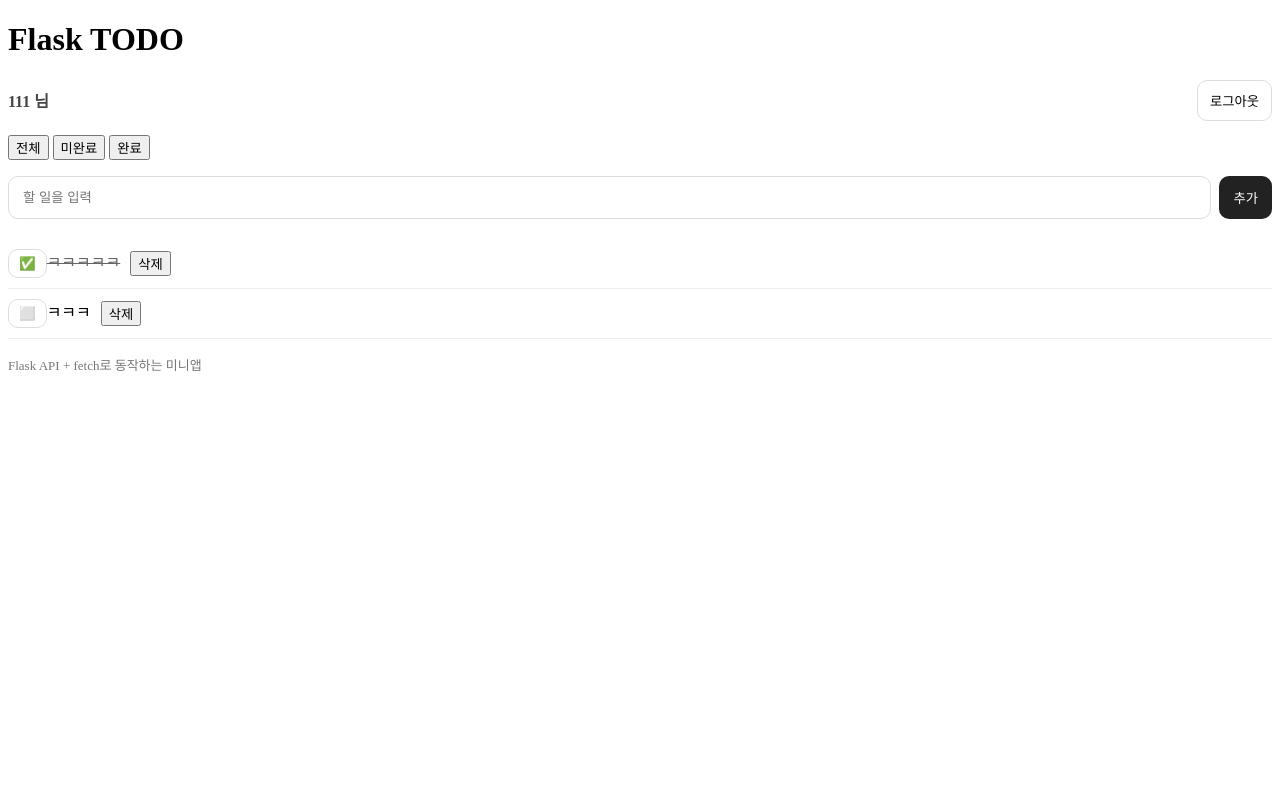
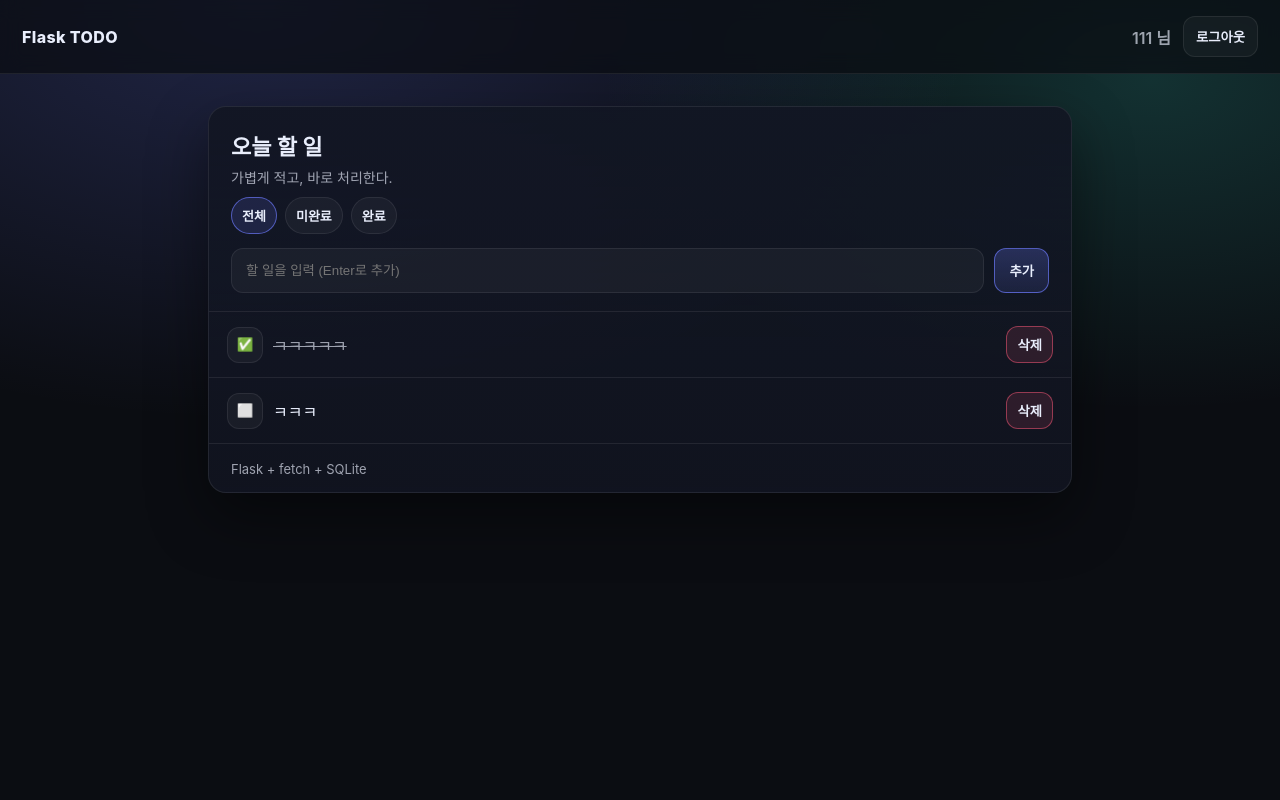
Before and after one commit to k991020/my-flask-todo, a Flask app: page / in a window 1280 px wide. Run offline with Flask 3, Linux system fonts and the light colour scheme; a user stored in the database is signed in; data comes from the database, SQL or seed files in the repository.

Commit message:
UI refresh

```diff
--- a/static/style.css
+++ b/static/style.css
@@ -1,210 +1,217 @@
-.row {
-  display: flex;
-  gap: 8px;
-  margin: 16px 0 20px;
+:root{
+  --bg:#0b0d12;
+  --card:#121623;
+  --line:rgba(255,255,255,.08);
+  --text:#e9eefc;
+  --muted:rgba(233,238,252,.66);
+  --accent:#6d7cff;
+  --accent2:#37d6c2;
+  --danger:#ff5a7a;
 }
 
-.row input {
-  flex: 1;
-  padding: 12px 14px;
-  border: 1px solid #ddd;
-  border-radius: 10px;
+*{ box-sizing:border-box; }
+html,body{ height:100%; }
+
+body{
+  margin:0;
+  font-family:-apple-system,BlinkMacSystemFont,"Apple SD Gothic Neo","Noto Sans KR",system-ui,sans-serif;
+  background: radial-gradient(1200px 700px at 20% 0%, rgba(109,124,255,.22), transparent 60%),
+              radial-gradient(1000px 600px at 90% 10%, rgba(55,214,194,.18), transparent 55%),
+              var(--bg);
+  color:var(--text);
 }
 
-.row button {
-  padding: 12px 14px;
-  border: 0;
-  border-radius: 10px;
-  cursor: pointer;
-  background: #222;
-  color: #fff;
+/* Topbar */
+.topbar{
+  position:sticky;
+  top:0;
+  z-index:10;
+  display:flex;
+  align-items:center;
+  justify-content:space-between;
+  padding:16px 22px;
+  background:rgba(11,13,18,.72);
+  border-bottom:1px solid var(--line);
+  backdrop-filter: blur(10px);
 }
 
-.list {
-  list-style: none;
-  padding: 0;
-  margin: 0;
+.brand{
+  font-weight:800;
+  letter-spacing:.4px;
 }
 
-.todo {
-  display: flex;
-  align-items: center;
-  gap: 10px;
-  padding: 10px 0;
-  border-bottom: 1px solid #eee;
+.right{
+  display:flex;
+  align-items:center;
+  gap:12px;
 }
 
-.toggle {
-  background: transparent;
-  color: #111;
-  padding: 6px 10px;
-  border: 1px solid #ddd;
-  border-radius: 10px;
-  cursor: pointer;
+.who{
+  color:var(--muted);
+  font-weight:600;
 }
 
-.done {
-  text-decoration: line-through;
-  opacity: 0.6;
+/* Layout */
+.wrap{
+  max-width:900px;
+  margin:32px auto;
+  padding:0 18px;
 }
 
-.muted {
-  margin-top: 16px;
-  color: #777;
-  font-size: 13px;
-}
-const listEl = document.getElementById("todo-list");
-const formEl = document.getElementById("todo-form");
-const inputEl = document.getElementById("todo-input");
-const filterBtns = document.querySelectorAll(".filter-btn");
-
-let currentFilter = "all";
-
-async function fetchTodos() {
-  const res = await fetch(`/api/todos?filter=${currentFilter}`);
-  const todos = await res.json();
-  render(todos);
+.card{
+  background: linear-gradient(180deg, rgba(18,22,35,.92), rgba(18,22,35,.78));
+  border:1px solid var(--line);
+  border-radius:18px;
+  overflow:hidden;
+  box-shadow: 0 24px 60px rgba(0,0,0,.45);
 }
 
-function setActiveFilterUI() {
-  filterBtns.forEach((b) => {
-    b.classList.toggle("active", b.dataset.filter === currentFilter);
-  });
+.card-head{
+  padding:22px 22px 10px;
 }
 
-function render(todos) {
-  listEl.innerHTML = "";
-
-  for (const t of todos) {
-    const li = document.createElement("li");
-    li.className = "todo";
-
-    const left = document.createElement("div");
-    left.className = "left";
-
-    const toggleBtn = document.createElement("button");
-    toggleBtn.type = "button";
-    toggleBtn.className = "toggle";
-    toggleBtn.textContent = t.done ? "✅" : "⬜";
-    toggleBtn.addEventListener("click", async () => {
-      await toggleTodo(t.id);
-      await fetchTodos();
-    });
-
-    const span = document.createElement("span");
-    span.textContent = t.title;
-    span.className = t.done ? "done" : "";
-
-    left.appendChild(toggleBtn);
-    left.appendChild(span);
-
-    const delBtn = document.createElement("button");
-    delBtn.type = "button";
-    delBtn.className = "delete";
-    delBtn.textContent = "삭제";
-    delBtn.addEventListener("click", async () => {
-      const ok = confirm("삭제할까?");
-      if (!ok) return;
-      await deleteTodo(t.id);
-      await fetchTodos();
-    });
-
-    li.appendChild(left);
-    li.appendChild(delBtn);
-    listEl.appendChild(li);
-  }
+.card-head h1{
+  margin:0;
+  font-size:22px;
 }
 
-async function addTodo(title) {
-  const res = await fetch("/api/todos", {
-    method: "POST",
-    headers: { "Content-Type": "application/json" },
-    body: JSON.stringify({ title }),
-  });
-
-  if (!res.ok) {
-    const err = await res.json().catch(() => ({}));
-    alert(err.error || "추가 실패");
-    return;
-  }
-
-  inputEl.value = "";
-  await fetchTodos();
+.sub{
+  margin:6px 0 0;
+  color:var(--muted);
+  font-size:14px;
 }
 
-async function toggleTodo(id) {
-  const res = await fetch(`/api/todos/${id}`, { method: "PATCH" });
-  if (!res.ok) alert("토글 실패");
+/* Filters */
+.filters{
+  display:flex;
+  gap:8px;
+  padding: 0 22px 14px;
 }
 
-async function deleteTodo(id) {
-  const res = await fetch(`/api/todos/${id}`, { method: "DELETE" });
-  if (!res.ok) alert("삭제 실패");
+.chip{
+  padding:8px 10px;
+  border-radius:999px;
+  border:1px solid var(--line);
+  background:rgba(255,255,255,.04);
+  color:var(--text);
+  cursor:pointer;
+  font-weight:600;
+  font-size:13px;
 }
 
-formEl.addEventListener("submit", (e) => {
-  e.preventDefault();
-  const title = inputEl.value.trim();
-  if (!title) return;
-  addTodo(title);
-});
-
-filterBtns.forEach((b) => {
-  b.addEventListener("click", async () => {
-    currentFilter = b.dataset.filter;
-    setActiveFilterUI();
-    await fetchTodos();
-  });
-});
-
-setActiveFilterUI();
-fetchTodos();
-
-.error {
-  margin: 10px 0;
-  padding: 10px 12px;
-  border: 1px solid #f1b4b4;
-  background: #fff5f5;
-  border-radius: 10px;
-}
-.auth-form {
-  display: grid;
-  gap: 10px;
-  margin: 16px 0 10px;
+.chip.active{
+  border-color: rgba(109,124,255,.65);
+  background: rgba(109,124,255,.15);
 }
 
-.auth-form input {
-  width: 100%;
-  padding: 12px 14px;
-  border: 1px solid #ddd;
-  border-radius: 10px;
+/* Composer */
+.composer{
+  display:flex;
+  gap:10px;
+  padding: 0 22px 18px;
 }
 
-.auth-form button {
-  padding: 12px 14px;
-  border: 0;
-  border-radius: 10px;
-  cursor: pointer;
-  background: #222;
-  color: #fff;
+#todo-input{
+  flex:1;
+  padding:12px 14px;
+  border-radius:12px;
+  border:1px solid var(--line);
+  background:rgba(255,255,255,.04);
+  color:var(--text);
+  outline:none;
 }
 
-.topbar {
-  display: flex;
-  align-items: center;
-  justify-content: space-between;
-  margin: 10px 0 14px;
+#todo-input:focus{
+  border-color: rgba(109,124,255,.65);
+  box-shadow: 0 0 0 3px rgba(109,124,255,.15);
 }
 
-.who {
-  color: #444;
-  font-weight: 600;
+/* Buttons */
+.btn{
+  padding:12px 14px;
+  border-radius:12px;
+  border:1px solid var(--line);
+  background:rgba(255,255,255,.04);
+  color:var(--text);
+  cursor:pointer;
+  font-weight:700;
 }
 
-.logout {
-  padding: 10px 12px;
-  border: 1px solid #ddd;
-  background: #fff;
-  border-radius: 10px;
-  cursor: pointer;
+.btn-primary{
+  border-color: rgba(109,124,255,.65);
+  background: linear-gradient(180deg, rgba(109,124,255,.25), rgba(109,124,255,.12));
 }
+
+.btn-ghost{
+  padding:10px 12px;
+}
+
+/* List */
+.list{
+  list-style:none;
+  margin:0;
+  padding:0;
+  border-top:1px solid var(--line);
+}
+
+.todo{
+  display:flex;
+  align-items:center;
+  justify-content:space-between;
+  padding:14px 18px;
+  border-bottom:1px solid var(--line);
+}
+
+.left{
+  display:flex;
+  align-items:center;
+  gap:10px;
+  min-width:0;
+}
+
+.toggle{
+  width:36px;
+  height:36px;
+  border-radius:12px;
+  border:1px solid var(--line);
+  background:rgba(255,255,255,.04);
+  cursor:pointer;
+}
+
+.todo span{
+  display:block;
+  white-space:nowrap;
+  overflow:hidden;
+  text-overflow:ellipsis;
+  max-width:520px;
+}
+
+.done{
+  text-decoration: line-through;
+  opacity:.65;
+}
+
+.delete{
+  padding:8px 10px;
+  border-radius:12px;
+  border:1px solid rgba(255,90,122,.5);
+  background: rgba(255,90,122,.12);
+  color: var(--text);
+  cursor:pointer;
+  font-weight:700;
+}
+
+.foot{
+  padding:14px 22px;
+}
+
+.muted{
+  color:var(--muted);
+  font-size:13px;
+}
+
+/* Responsive */
+@media (max-width: 560px){
+  .todo span{ max-width: 220px; }
+  .right .who{ display:none; }
+}
--- a/templates/index.html
+++ b/templates/index.html
@@ -7,35 +7,42 @@
   <link rel="stylesheet" href="{{ url_for('static', filename='style.css') }}">
 </head>
 <body>
-  <div class="container">
-    <h1>Flask TODO</h1>
-    <div class="topbar">
-  <div class="who">
-    {{ session.get("username") }} 님
-  </div>
+  <header class="topbar">
+    <div class="brand">Flask TODO</div>
 
-  <form method="post" action="/logout">
-    <button type="submit" class="logout">로그아웃</button>
-  </form>
-</div>
+    <div class="right">
+      <div class="who">{{ session.get("username") }} 님</div>
+      <form method="post" action="/logout">
+        <button class="btn btn-ghost" type="submit">로그아웃</button>
+      </form>
+    </div>
+  </header>
 
+  <main class="wrap">
+    <section class="card">
+      <div class="card-head">
+        <h1>오늘 할 일</h1>
+        <p class="sub">가볍게 적고, 바로 처리한다.</p>
+      </div>
 
-    <div class="filters">
-  <button type="button" class="filter-btn" data-filter="all">전체</button>
-  <button type="button" class="filter-btn" data-filter="active">미완료</button>
-  <button type="button" class="filter-btn" data-filter="done">완료</button>
-</div>
+      <div class="filters">
+        <button type="button" class="chip filter-btn active" data-filter="all">전체</button>
+        <button type="button" class="chip filter-btn" data-filter="active">미완료</button>
+        <button type="button" class="chip filter-btn" data-filter="done">완료</button>
+      </div>
 
+      <form id="todo-form" class="composer">
+        <input id="todo-input" placeholder="할 일을 입력 (Enter로 추가)" autocomplete="off" />
+        <button class="btn btn-primary" type="submit">추가</button>
+      </form>
 
-    <form id="todo-form" class="row">
-      <input id="todo-input" placeholder="할 일을 입력" autocomplete="off" />
-      <button type="submit">추가</button>
-    </form>
+      <ul id="todo-list" class="list"></ul>
 
-    <ul id="todo-list" class="list"></ul>
-
-    <p class="muted">Flask API + fetch로 동작하는 미니앱</p>
-  </div>
+      <div class="foot">
+        <span class="muted">Flask + fetch + SQLite</span>
+      </div>
+    </section>
+  </main>
 
   <script src="{{ url_for('static', filename='app.js') }}"></script>
 </body>
```
Also changed, not shown: 1 other file.
